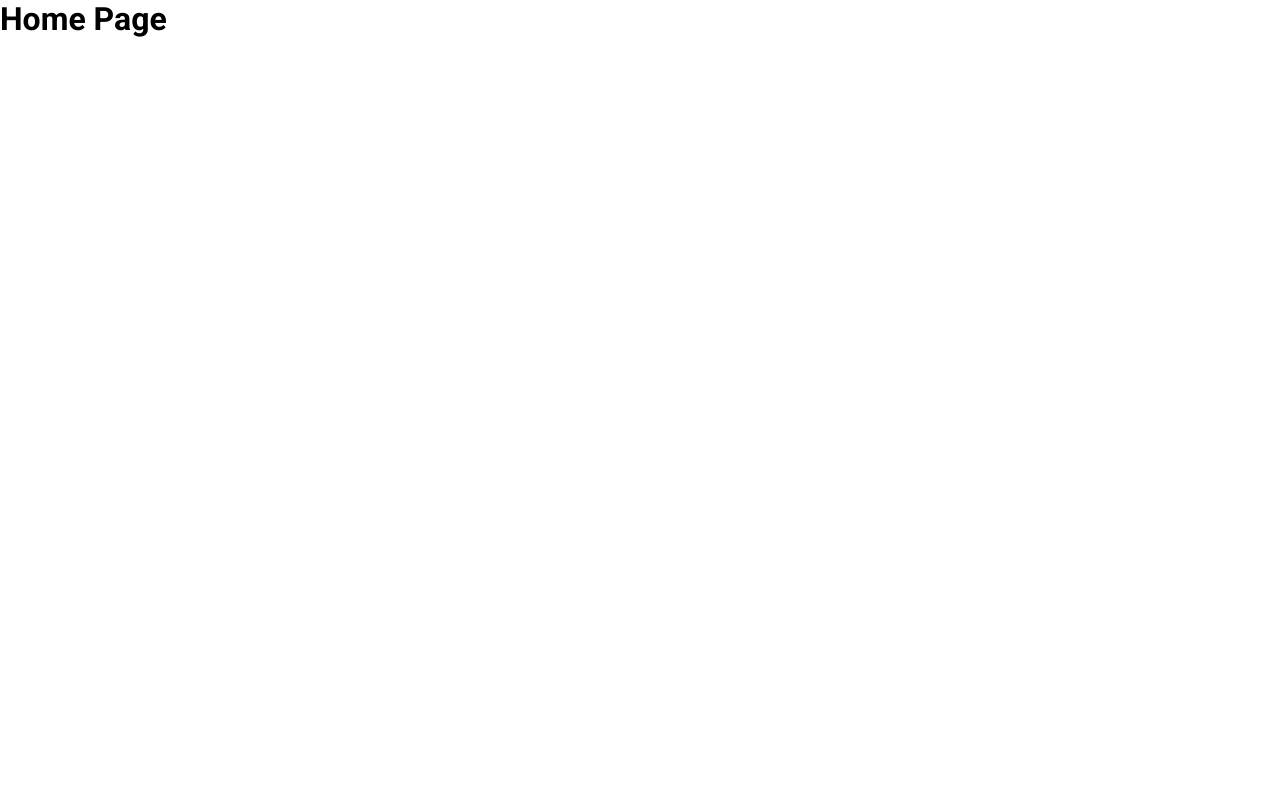
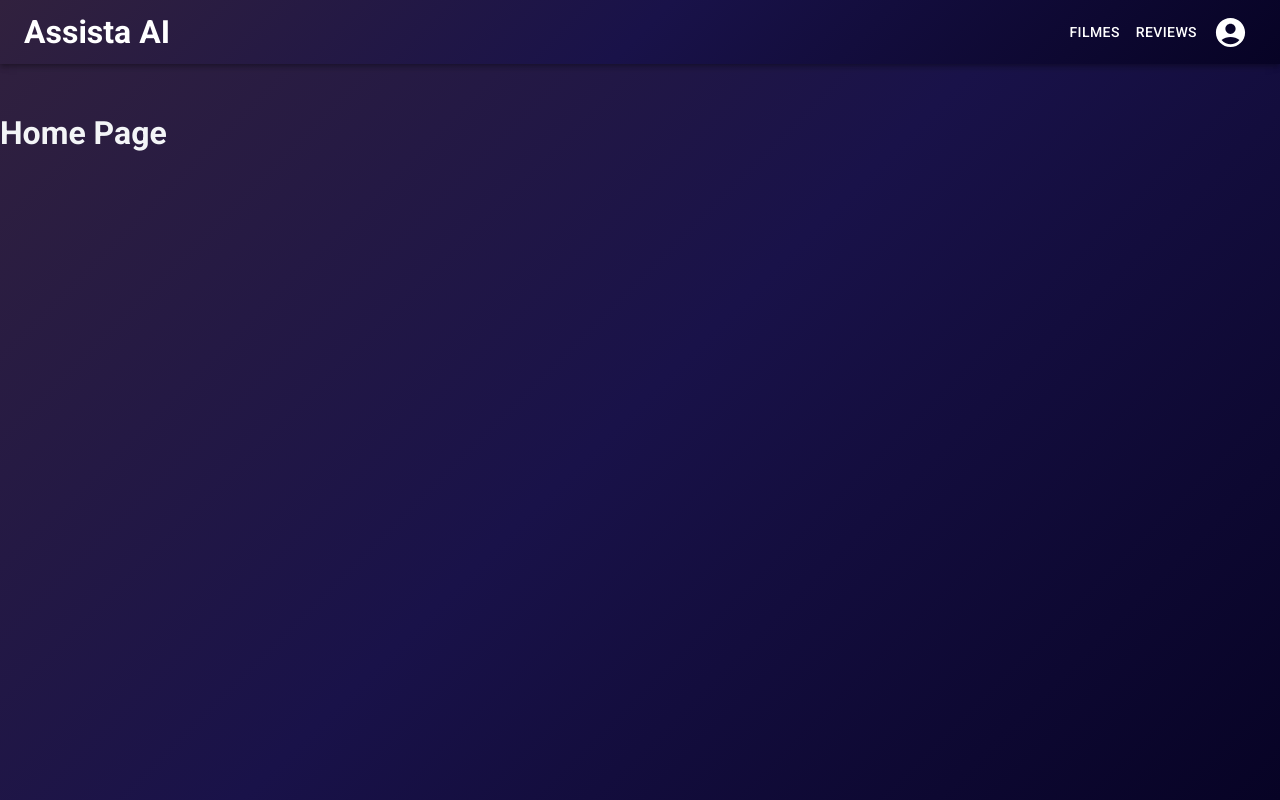
Before and after one commit to gilmarUFG/ds_20242_g3, a React (Create React App) app in the folder movies-fe/: page / in a window 1280 px wide. Built offline with nearby package versions, Linux system fonts and the light colour scheme.

Commit message:
Instalação do material mui

```diff
--- a/movies-fe/package.json
+++ b/movies-fe/package.json
@@ -3,6 +3,10 @@
   "version": "0.0.1",
   "private": true,
   "dependencies": {
+    "@emotion/react": "^11.13.3",
+    "@emotion/styled": "^11.13.0",
+    "@mui/icons-material": "^6.1.6",
+    "@mui/material": "^6.1.6",
     "axios": "^1.3.2",
     "react": "^18.2.0",
     "react-dom": "^18.2.0",
--- /dev/null
+++ b/movies-fe/src/components/layout/NavBar.tsx
@@ -0,0 +1,31 @@
+import { AppBar, Box, Button, IconButton, Toolbar } from '@mui/material';
+import AccountCircleIcon from '@mui/icons-material/AccountCircle';
+
+export function NavBar() {
+  return (
+    <>
+      <AppBar className={'nav-bar'} position="static">
+        <Toolbar
+          sx={{
+            display: 'flex',
+            justifyContent: 'space-between',
+            alignItems: 'center',
+          }}
+        >
+          <Box sx={{ gap: 10 }}>
+            <h1>Assista AI</h1>
+          </Box>
+
+          <Box sx={{ gap: 10 }}>
+            <Button color="inherit">Filmes</Button>
+            <Button color="inherit">Reviews</Button>
+
+            <IconButton>
+              <AccountCircleIcon fontSize={'large'} sx={{ color: 'white' }} />
+            </IconButton>
+          </Box>
+        </Toolbar>
+      </AppBar>
+    </>
+  );
+}
--- a/movies-fe/src/routes/index.tsx
+++ b/movies-fe/src/routes/index.tsx
@@ -1,10 +1,12 @@
 import { Home } from '../components/pages/Home/home';
 
 import { BrowserRouter, Route, Routes } from 'react-router-dom';
+import { NavBar } from '../components/layout/NavBar';
 
 const ComponentRoutes: React.FunctionComponent = () => {
   return (
     <BrowserRouter>
+      <NavBar/>
       <Routes>
         <Route element={<Home />} path="/" />
       </Routes>
--- a/movies-fe/src/styles/global.ts
+++ b/movies-fe/src/styles/global.ts
@@ -1,57 +1,64 @@
 import { createGlobalStyle } from 'styled-components';
 
 export const GlobalStyle = createGlobalStyle`
-  :root{
-    --background: linear-gradient(135deg, #FFF 0%, #FFF 100%);
+    :root {
+        --background: linear-gradient(135deg, #31213e 0%, #191249 50%, #070325 100%);
         --red: #f2295b;
         --purple: #532d8c;
         --purpleh1: #633e94;
         --white: #f3f5f7;
+
     }
 
-  *{
+    * {
         margin: 0;
         padding: 0;
         box-sizing: border-box;
     }
 
-  html{
+    html {
         height: 100%;
 
-    @media (max-width: 1080px){
+        @media (max-width: 1080px) {
             font-size: 93.75%;
         }
 
-    @media (max-width: 720px){
+        @media (max-width: 720px) {
             font-size: 87.5%;
         }
     }
 
-  body{
+    body {
         background: var(--background);
         -webkit-font-smoothing: antialiased;
+        color: var(--white);
     }
 
-  body, input, textarea, button{
+    body, input, textarea, button {
         font-family: 'Roboto', sans-serif;
         font-weight: 400;
     }
 
-  h1, h2, h3, h4 , h5, h6 , strong{
+    h1, h2, h3, h4, h5, h6, strong {
         font-weight: 600;
     }
 
-  button{
+    button {
         cursor: pointer;
         transition: filter 0.2s;
 
-    &:hover{
+        &:hover {
             filter: brightness(0.92);
         }
     }
 
-  [disabled]{
+    [disabled] {
         opacity: 0.6;
         cursor: not-allowed;
     }
+
+    .nav-bar {
+        background: var(--background);
+        margin-bottom: 50px;
+    }
 `;
```
Lines whose indentation alone changed are shown as unchanged.
